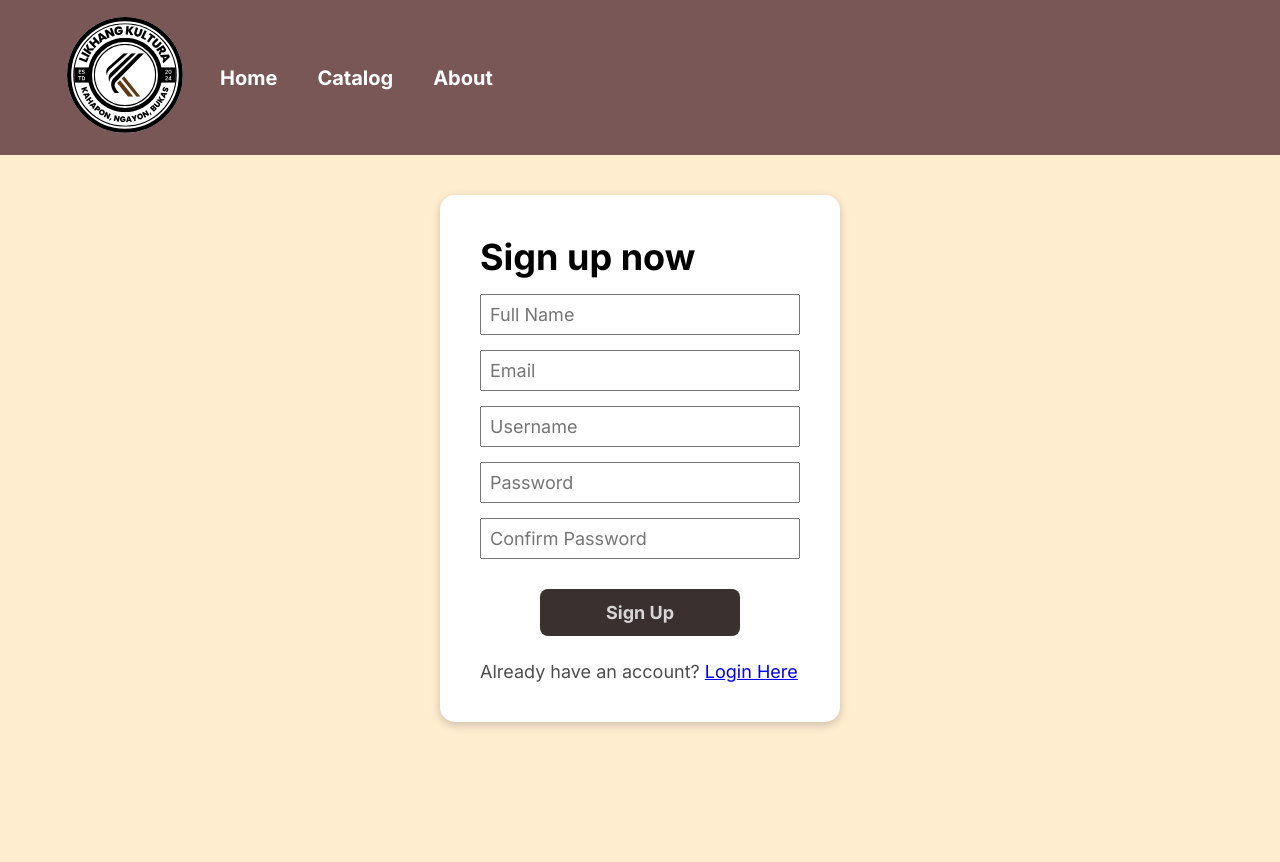
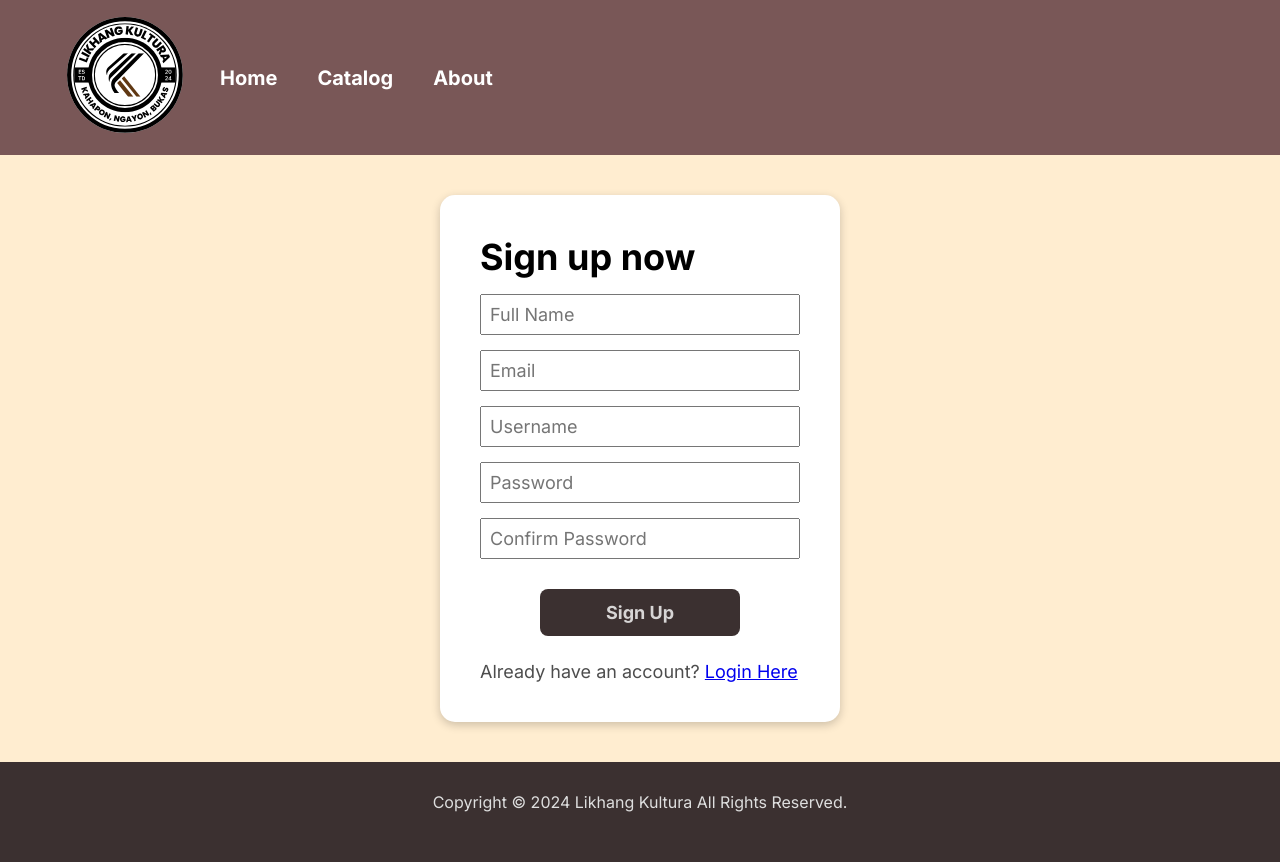
Before and after one commit to Kawtsun/GiftShopManagementSystem, a PHP site: page /pages/register.php in a window 1280 px wide. Before the commit the page ends 728 px from the top, so only its background shows below. Run offline with PHP 8.4, Linux system fonts and the light colour scheme; some web fonts are replaced.

Commit message:
added footer

```diff
--- a/index.php
+++ b/index.php
@@ -97,5 +97,8 @@ $all_products = $conn->query($sql);
             ?>
         </div>
     </main>
+    <footer>
+        Copyright &copy; 2024 Likhang Kultura All Rights Reserved.
+    </footer>
 </body>
 </html>
--- a/pages/about.php
+++ b/pages/about.php
@@ -81,6 +81,8 @@ session_start();
             </div>
         </div>
     </main>
+    <footer>
+        Copyright &copy; 2024 Likhang Kultura All Rights Reserved.
+    </footer>
 </body>
-
 </html>
--- a/pages/cart.php
+++ b/pages/cart.php
@@ -142,7 +142,7 @@ $cart_is_empty = mysqli_num_rows($result) === 0;
         </div>
     </main>
     <footer>
-        <!-- Include your site's footer here -->
+        Copyright &copy; 2024 Likhang Kultura All Rights Reserved.
     </footer>
 </body>
 </html>
--- a/pages/catalog.php
+++ b/pages/catalog.php
@@ -89,5 +89,8 @@ $all_products = $conn->query($sql);
             ?>
         </div>
     </main>
+    <footer>
+        Copyright &copy; 2024 Likhang Kultura All Rights Reserved.
+    </footer>
 </body>
 </html>
--- a/pages/checkout.php
+++ b/pages/checkout.php
@@ -133,7 +133,7 @@ if ($profile === null) {
         </div>
     </main>
     <footer>
-        <!-- Include your site's footer here -->
+        Copyright &copy; 2024 Likhang Kultura All Rights Reserved.
     </footer>
 </body>
 </html>
--- a/pages/login.php
+++ b/pages/login.php
@@ -24,6 +24,7 @@
             </div>
         </div>
     </header>
+    <main>
         <div class="form_container">
             <div class="intro_login">
                 <h1>Log in now</h1>
@@ -46,5 +47,10 @@
                 </p>
             </div>
         </div>
+        </main>
+
+        <footer>
+            Copyright &copy; 2024 Likhang Kultura All Rights Reserved.
+        </footer>
 </body>
 </html>
--- a/pages/order-confirmation.php
+++ b/pages/order-confirmation.php
@@ -118,7 +118,7 @@ if ($profile === null) {
         </div>
     </main>
     <footer>
-        <!-- Include your site's footer here -->
+        Copyright &copy; 2024 Likhang Kultura All Rights Reserved.
     </footer>
 </body>
 </html>
--- a/pages/profile.php
+++ b/pages/profile.php
@@ -193,7 +193,7 @@ if ($_SERVER["REQUEST_METHOD"] == "POST") {
         </div>
     </main>
     <footer>
-        <!-- Include your site's footer here -->
+        Copyright &copy; 2024 Likhang Kultura All Rights Reserved.
     </footer>
 </body>
 </html>
--- a/pages/recent-orders.php
+++ b/pages/recent-orders.php
@@ -154,7 +154,7 @@ mysqli_stmt_close($stmt);
         </div>
     </main>
     <footer>
-        <!-- Include your site's footer here -->
+        Copyright &copy; 2024 Likhang Kultura All Rights Reserved.
     </footer>
 </body>
 </html>
--- a/pages/register.php
+++ b/pages/register.php
@@ -30,6 +30,7 @@ session_start();
             </div>
         </div>
     </header>
+    <main>
         <div class="form_container">
             <div class="intro_register">
                 <h1>Sign up now</h1>
@@ -55,5 +56,9 @@ session_start();
                 </p>
             </div>
         </div>
+    </main>
+    <footer>
+        Copyright &copy; 2024 Likhang Kultura All Rights Reserved.
+    </footer>
 </body>
 </html>
--- a/style.css
+++ b/style.css
@@ -15,8 +15,14 @@ body {
     font-size: 20px;
     background-color: #ffedd0;
     color: #212121cc;
+    display: flex;
+    flex-direction: column;
+    min-height: 100vh;
 }
 
+main { flex: 1;
+
+}
 h1, h2, h3, h4, b, strong {
     color: black;
 }
@@ -695,3 +701,12 @@ header p {
 .prog {
     margin: 15px 0;
 }
+
+footer {
+    font-size: 16px;
+    color: rgb(222, 222, 222);
+    background-color: #3b3030;
+    min-height: 100px;
+    padding: 30px;
+    text-align: center;
+}
```
Lines whose indentation alone changed are shown as unchanged.
